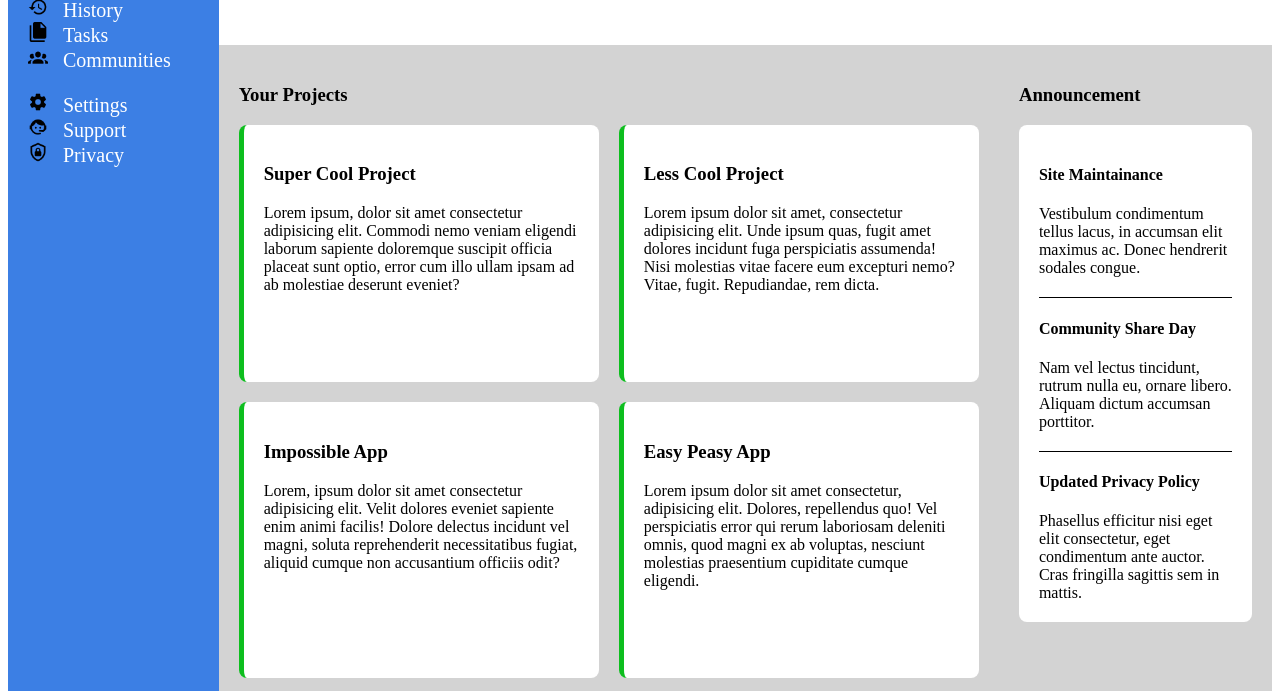
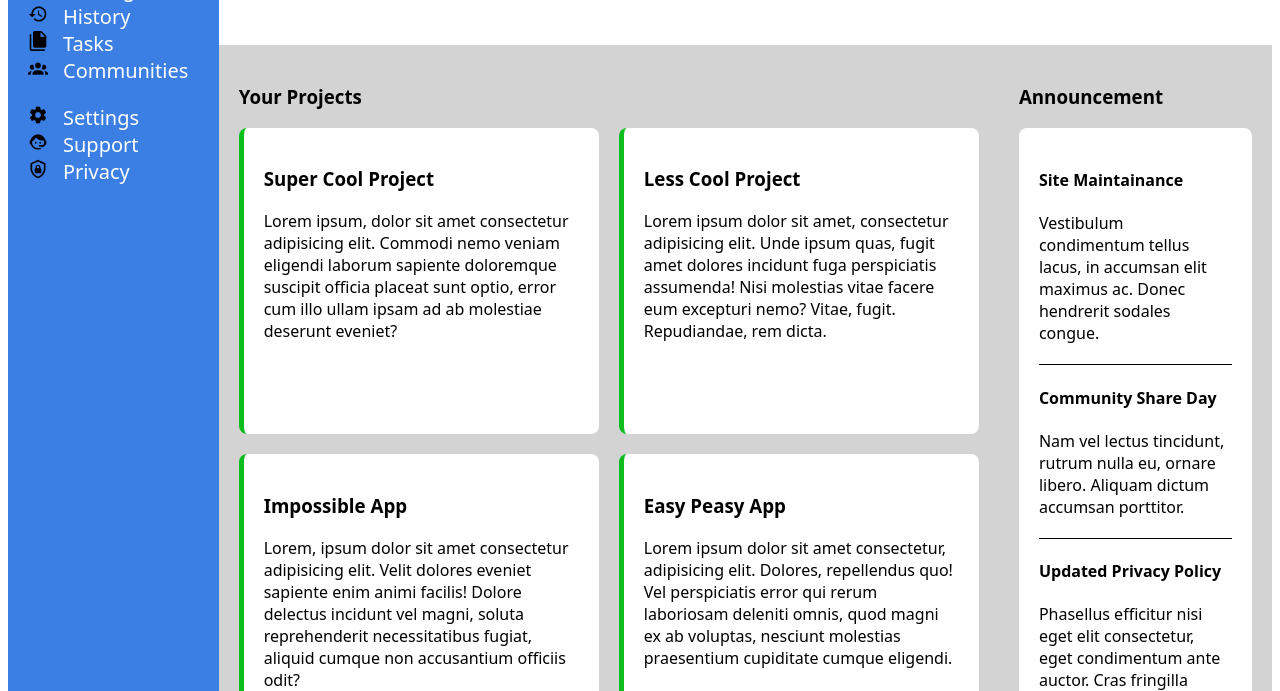
Before and after one commit to tamoreo/dashboard, a plain HTML site: page index.html in a window 1280 px wide. Shown: the part 176-867 px from the top of the page. Drawn offline with Linux system fonts and the light colour scheme.

Commit message:
add dashboard

```diff
--- a/styles.css
+++ b/styles.css
@@ -1,6 +1,10 @@
 body {
   height: 100vh;
+  font-family:
+    system-ui, "Segoe UI", Roboto, Helvetica, Arial, sans-serif,
+    "Apple Color Emoji", "Segoe UI Emoji", "Segoe UI Symbol";
 }
+
 .container {
   display: grid;
   grid-template-columns: 0.6fr 1fr 1fr 1fr;
```
